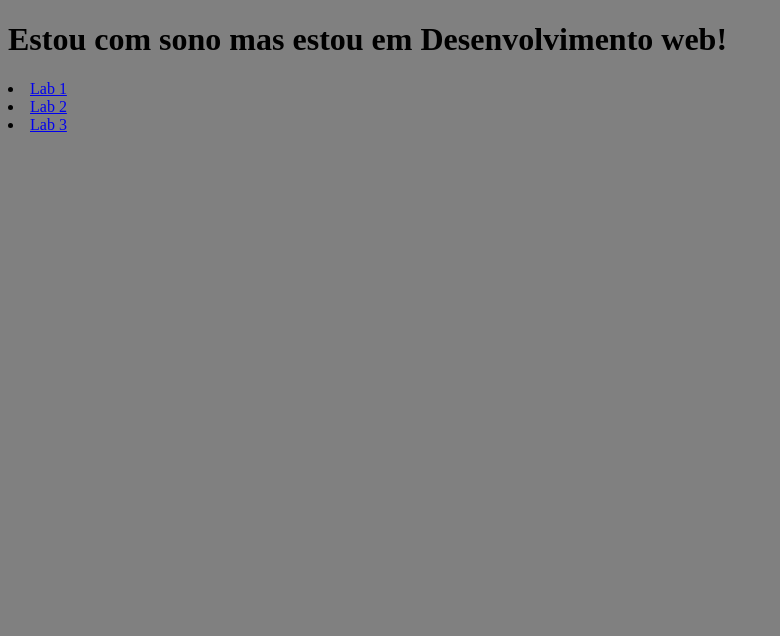
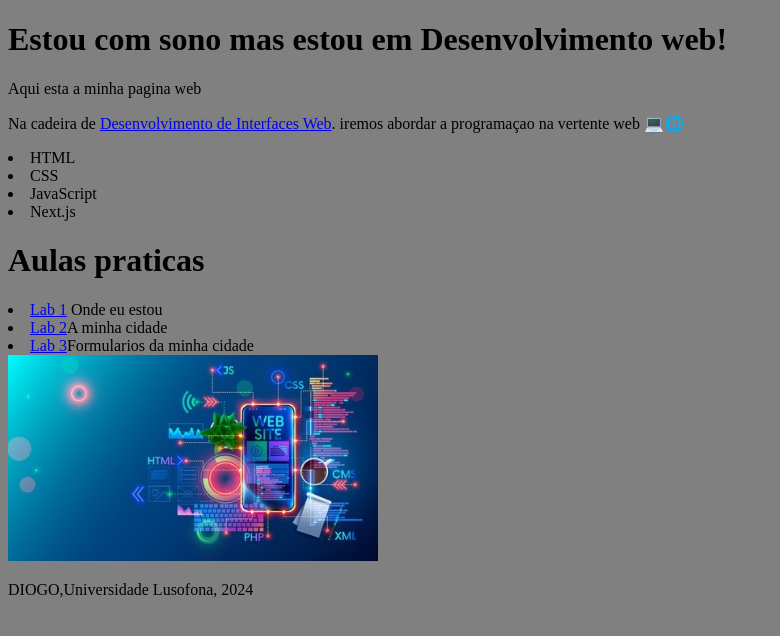
Before and after one commit to DiogoCarcau/Diogocarcau.github.io, a plain HTML site: page index.html in a window 1280 px wide. Shown: the whole page, without its empty margins (0-780 px from the left). Drawn offline with Linux system fonts and the light colour scheme.

Commit message:
Pagina inicial feita

```diff
--- a/index.html
+++ b/index.html
@@ -9,11 +9,21 @@
 </head>
 <body>
     <h1>Estou com sono mas estou em Desenvolvimento web!</h1>
-    <li><a href="lab1/index1.html">Lab 1</a></li>
-     <li><a href="lab2/index2.html">Lab 2</a></li>
-     <li><a href="lab3/index3.html">Lab 3</a></li>
+    <p>Aqui esta a minha pagina web</p>
+    <p>Na cadeira de <a href="https://moodle.ensinolusofona.pt/course/view.php?id=28717" target="_blank">Desenvolvimento de Interfaces Web</a>. iremos abordar a programaçao na vertente web 💻🌐 </p>
+    <li>HTML</li>
+    <li>CSS</li>
+    <li>JavaScript </li>
+    <li>Next.js</li>
+
+    <h1>Aulas praticas</h1>
+    <li><a href="lab1/index1.html">Lab 1</a> Onde eu estou</li>
+     <li><a href="lab2/index2.html">Lab 2</a>A minha cidade</li>
+     <li><a href="lab3/index3.html">Lab 3</a>Formularios da minha cidade</li>
+     <img src="Confira-a-importancia-de-ter-um-site-otimizado-para-mobile.jpg" alt="Imagem web" width="370" >
 
 
+     <p>DIOGO,Universidade Lusofona, 2024</p>
 
 </body>
 </html>
```
Also changed, not shown: lab1/index1.html (+1 -0 lines), lab2/index2.html (+1 -1 lines), Confira-a-importancia-de-ter-um-site-otimizado-para-mobile.jpg (added).
